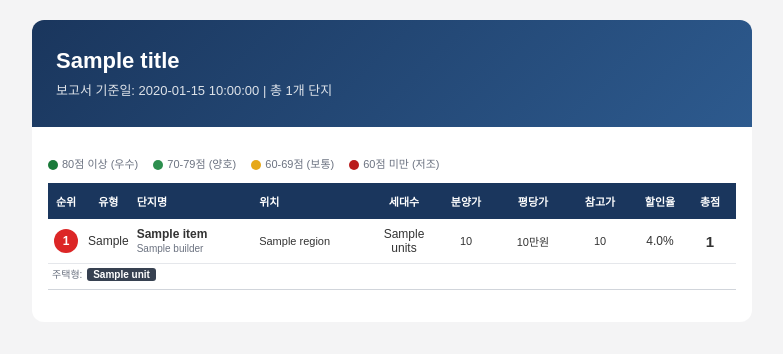
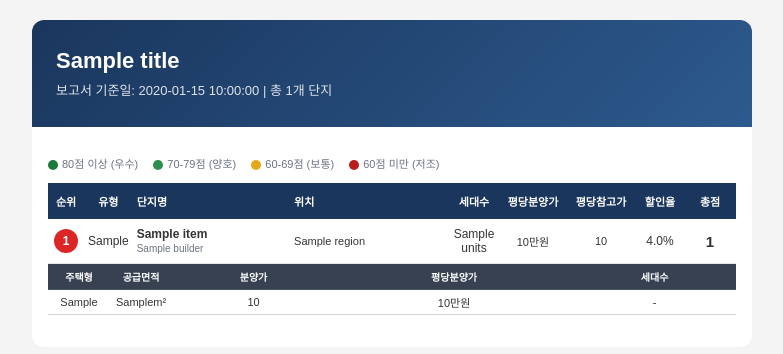
Before and after one commit to icarus-inte01/sandbox, a Python web app: template housing/src/housing/reporter/templates/report.html in a window 1280 px wide. Shown: the top 354 px of the page, without its empty margins (248-1031 px from the left). Run offline with Jinja, Linux system fonts and the light colour scheme; the template is opened without the code that fills it: most values are stand-ins (such as "Sample title", 1, 10 or a date in 2020).

Commit message:
리포트: 주택형 서브테이블, 평당참고가, ㎡단위 할인율
- price_comparator: calculate_discount_rate_per_area() 추가 (㎡당 단가 비교)
- cli: 할인율을 총액 비교 → ㎡당 단가 기준으로 변경 (면적 차이 보정)
- email_renderer: 분양가/시세 총액 필드 제거, market_price_per_pyung 추가
- report.html: 메인테이블 → 9컬럼 (분양가 컬럼 제거)
- report.html: 참고가 → 평당참고가 (평당 만원)
- report.html: units_info_display(인라인배지) → units-table 서브테이블

```diff
--- a/housing/src/housing/reporter/templates/report.html
+++ b/housing/src/housing/reporter/templates/report.html
@@ -5,7 +5,6 @@
 <meta name="viewport" content="width=device-width, initial-scale=1.0">
 <title>{{ title }}</title>
 <style type="text/css">
-/* 이메일 클라이언트 호환 인라인 CSS */
 body {
   margin: 0;
   padding: 0;
@@ -76,9 +75,39 @@ tbody tr.mid-score {
 }
 /* score breakdown sub-row */
 tr.breakdown-row td {
-  padding: 2px 4px 8px 4px;
+  padding: 6px 8px;
   border-bottom: 1px solid #d1d5db;
+  background-color: #fafafa;
+}
+tr.sub-table-row td {
+  padding: 0;
+  border-bottom: 1px solid #d1d5db;
+}
+/* sub-table for units */
+table.units-table {
+  width: 100%;
+  border-collapse: collapse;
+  font-size: 11px;
+  margin: 0;
+}
+table.units-table thead th {
+  background-color: #374151;
+  color: #fff;
+  padding: 5px 6px;
   font-size: 10px;
+  font-weight: 600;
+  text-align: center;
+  border-bottom: 1px solid #4b5563;
+}
+table.units-table tbody td {
+  padding: 4px 6px;
+  border-bottom: 1px solid #e5e7eb;
+  text-align: center;
+  font-size: 11px;
+  vertical-align: middle;
+}
+table.units-table tbody tr:last-child td {
+  border-bottom: none;
 }
 .dim-badge {
   display: inline-block;
@@ -180,9 +209,8 @@ tr.breakdown-row td {
           <th class="text-left">단지명</th>
           <th class="text-left">위치</th>
           <th style="width:44px;">세대수</th>
-          <th style="width:64px;">분양가</th>
-          <th style="width:54px;">평당가</th>
-          <th style="width:64px;">참고가</th>
+          <th style="width:58px;">평당분양가</th>
+          <th style="width:62px;">평당참고가</th>
           <th style="width:40px;">할인율</th>
           <th style="width:44px;">총점</th>
         </tr>
@@ -204,7 +232,6 @@ tr.breakdown-row td {
           </td>
           <td class="text-left" style="font-size:11px;">{{ item.region }}</td>
           <td>{{ item.units }}</td>
-          <td style="font-size:11px;">{{ item.price_str }}</td>
           <td style="font-size:11px;">{% if item.avg_price_per_pyung and item.avg_price_per_pyung > 0 %}{{ "{:,.0f}".format(item.avg_price_per_pyung) }}만원{% else %}-{% endif %}</td>
           <td style="font-size:11px;">{{ item.market_price_str }}</td>
           <td>
@@ -222,19 +249,37 @@ tr.breakdown-row td {
             {% endif %}
           </td>
         </tr>
-        {% if item.units_info_display %}
-        <tr class="breakdown-row">
-          <td colspan="10" class="text-left">
-            <span style="color:#6b7280;font-size:10px;">주택형:</span>
-            {% for unit in item.units_info_display %}
-            <span class="dim-badge" style="background:#374151;">{{ unit }}</span>
-            {% endfor %}
+        {% if item.units_table %}
+        <tr class="sub-table-row">
+          <td colspan="9" style="padding:0;">
+            <table class="units-table">
+              <thead>
+                <tr>
+                  <th style="width:50px;">주택형</th>
+                  <th style="width:50px;">공급면적</th>
+                  <th>분양가</th>
+                  <th>평당분양가</th>
+                  <th>세대수</th>
+                </tr>
+              </thead>
+              <tbody>
+                {% for unit in item.units_table %}
+                <tr>
+                  <td>{% if unit.house_type %}{{ unit.house_type }}{% else %}일반{% endif %}</td>
+                  <td>{% if unit.supply_area %}{{ unit.supply_area }}m²{% else %}-{% endif %}</td>
+                  <td>{{ unit.price_str }}</td>
+                  <td>{% if unit.price_per_pyung > 0 %}{{ "{:,}".format(unit.price_per_pyung) }}만원{% else %}-{% endif %}</td>
+                  <td>{% if unit.households > 0 %}{{ unit.households }}세대{% else %}-{% endif %}</td>
+                </tr>
+                {% endfor %}
+              </tbody>
+            </table>
           </td>
         </tr>
         {% endif %}
         {% if item.has_breakdown %}
         <tr class="breakdown-row">
-          <td colspan="10" class="text-left">
+          <td colspan="9" class="text-left">
             <span style="color:#6b7280;font-size:10px;">세부점수:</span>
             {% if item.transit_score is not none %}
             <span class="dim-badge" style="background:#2563eb;">교통/입지 {{ "%.0f"|format(item.transit_score) }}</span>
```
Also changed, not shown: housing/src/housing/analyzer/price_comparator.py (+23 -0 lines), housing/src/housing/cli.py (+18 -6 lines), housing/src/housing/reporter/email_renderer.py (+24 -19 lines).
